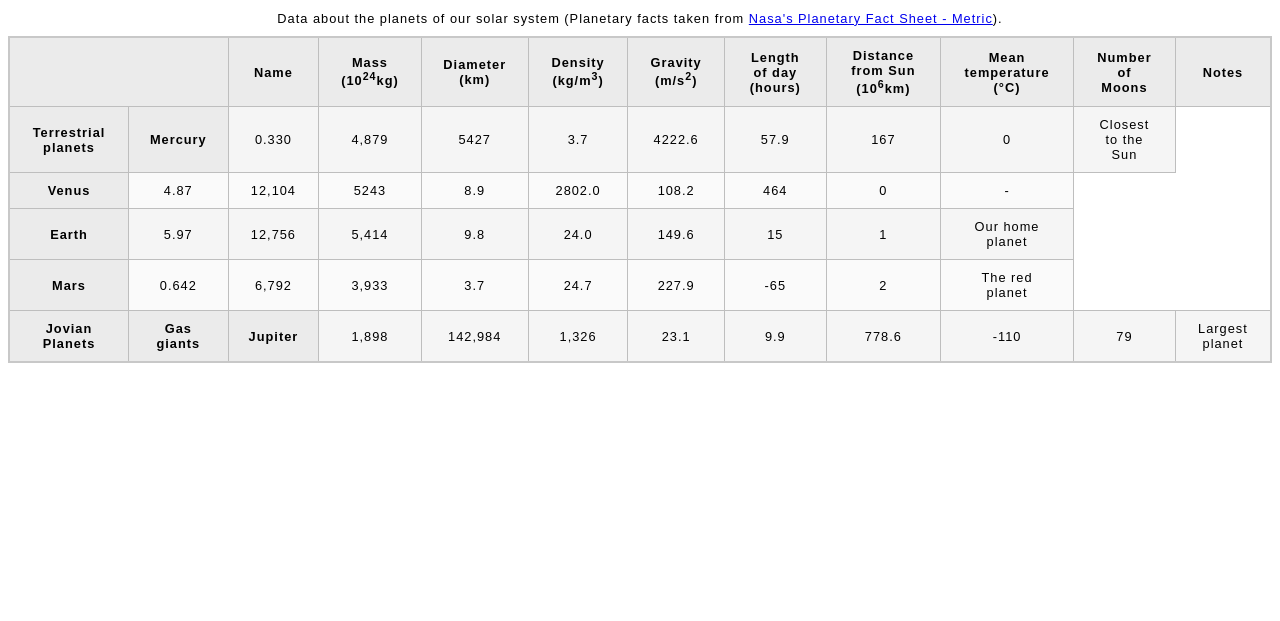
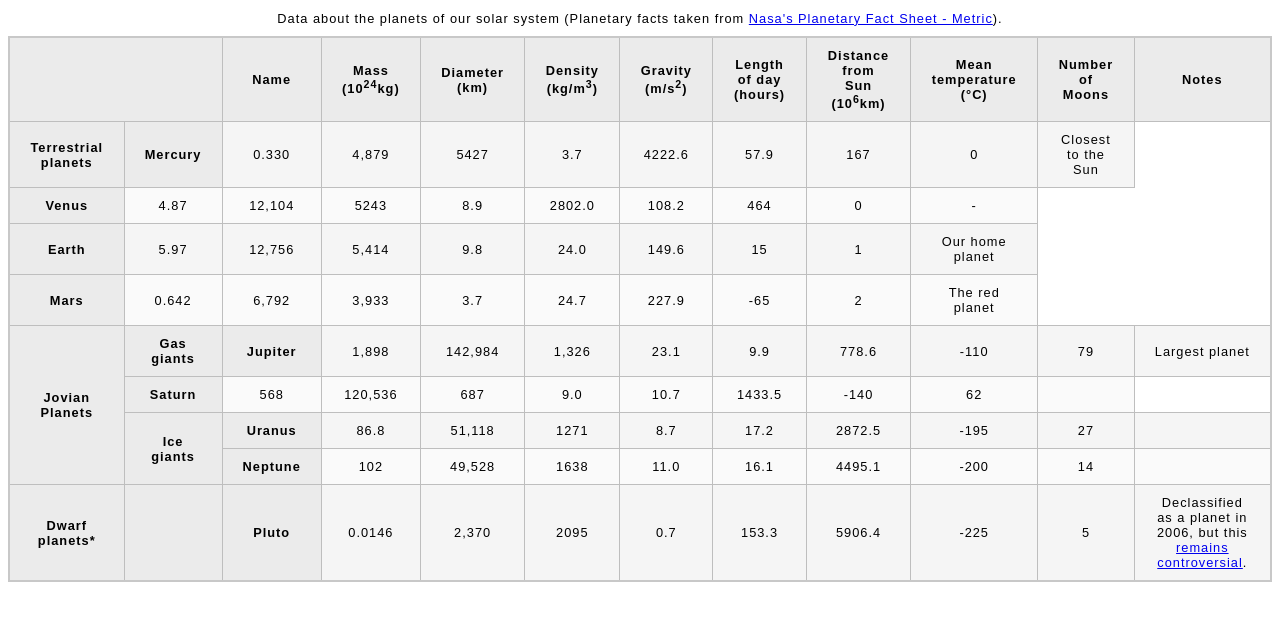
Before and after one commit to amarfal/git_test, a plain HTML site: page PRACTICE ONLY/table practice MAIN/big table practice/blank-template.html in a window 1280 px wide. Shown: the part 79-700 px from the top of the page. Drawn offline with Linux system fonts and the light colour scheme.

Commit message:
Enhance planet data table in blank-template.html by adding Jovian planets and Dwarf planet sections, including detailed information for Jupiter, Saturn, Uranus, Neptune, and Pluto.

```diff
--- a/PRACTICE ONLY/table practice MAIN/big table practice/blank-template.html
+++ b/PRACTICE ONLY/table practice MAIN/big table practice/blank-template.html
@@ -83,7 +83,7 @@
 				<td>2</td>
 				<td>The red planet</td>
 
-						<!-- Jovian planets + Gas Giants -->
+				<!-- Jovian planets + Gas Giants (4 rows) -->
 				<tr>
 					<th scope="rowgroup" rowspan="4">Jovian Planets</th>
 					<th scope="rowgroup" rowspawn="2">Gas giants</th>
@@ -99,11 +99,59 @@
 					<td>Largest planet</td>
 				</tr>
 				<tr>
+					<th scope="row">Saturn</th>
+					<td>568</td>
+					<td>120,536</td>
+					<td>687</td>
+					<td>9.0</td>
+					<td>10.7</td>
+					<td>1433.5</td>
+					<td>-140</td>
+					<td>62</td>
+					<td></td>
+				</tr>
+				<tr>
+					<th scope="rowgroup" rowspan="2">Ice giants</th>
+					<th scope="row">Uranus</th>
+					<td>86.8</td>
+					<td>51,118</td>
+					<td>1271</td>
+					<td>8.7</td>
+					<td>17.2</td>
+					<td>2872.5</td>
+					<td>-195</td>
+					<td>27</td>
+					<td></td>
+				</tr>
+				<tr>
+					<th scope="row">Neptune</th>
+					<td>102</td>
+					<td>49,528</td>
+					<td>1638</td>
+					<td>11.0</td>
+					<td>16.1</td>
+					<td>4495.1</td>
+					<td>-200</td>
+					<td>14</td>
+					<td></td>
+				</tr>
 
+				<!-- Dwarf Planet (1 row)-->
+
+				<tr>
+					<th scope="rowgroup">Dwarf planets*</th>
+					<th scope="rowgroup"></th>
+					<th scope="row">Pluto</th>
+					<td>0.0146</td><td>2,370</td><td>2095</td><td>0.7</td><td>153.3</td>
+					<td>5906.4</td><td>-225</td><td>5</td>
+					<td>Declassified as a planet in 2006, but this
+						<a href="http://www.usatoday.com/story/tech/2014/10/02/pluto-planet-solar-system/16578959/">remains controversial</a>.
+					</td>
 				</tr>
 			</tr>
 
 			</tbody>
+
     </table>
 
 
```
Lines whose indentation alone changed are shown as unchanged.
